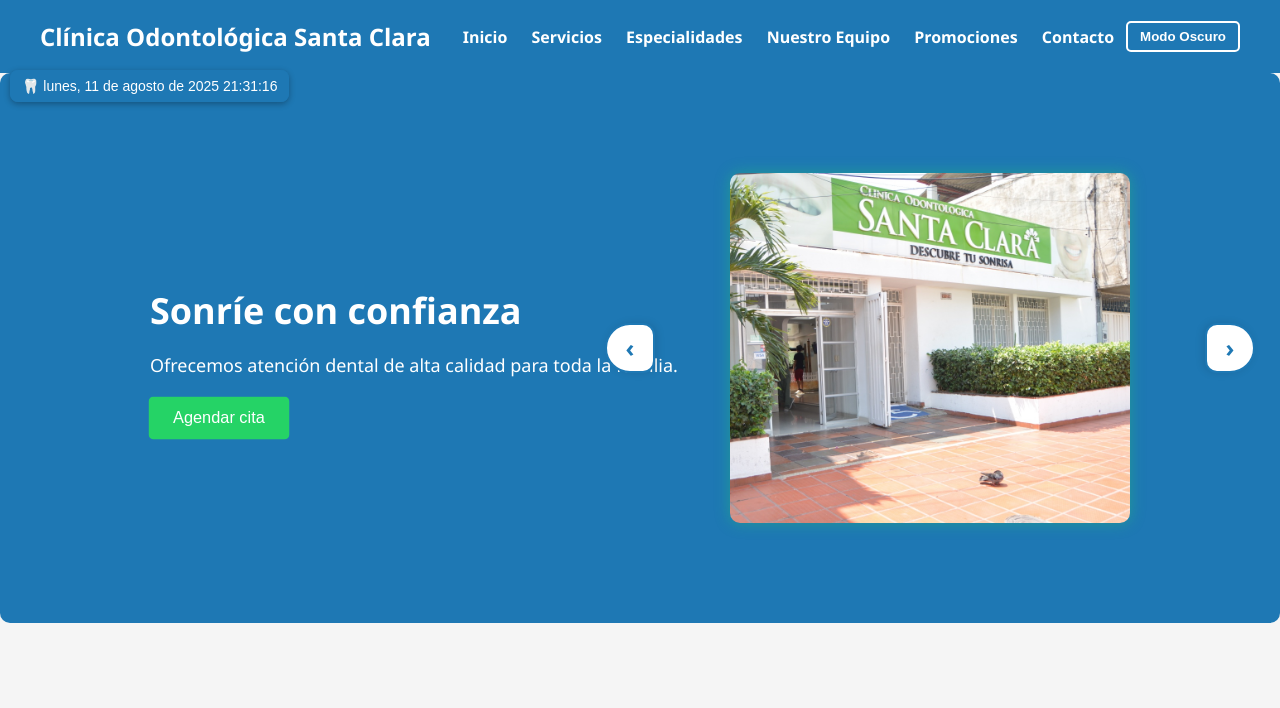
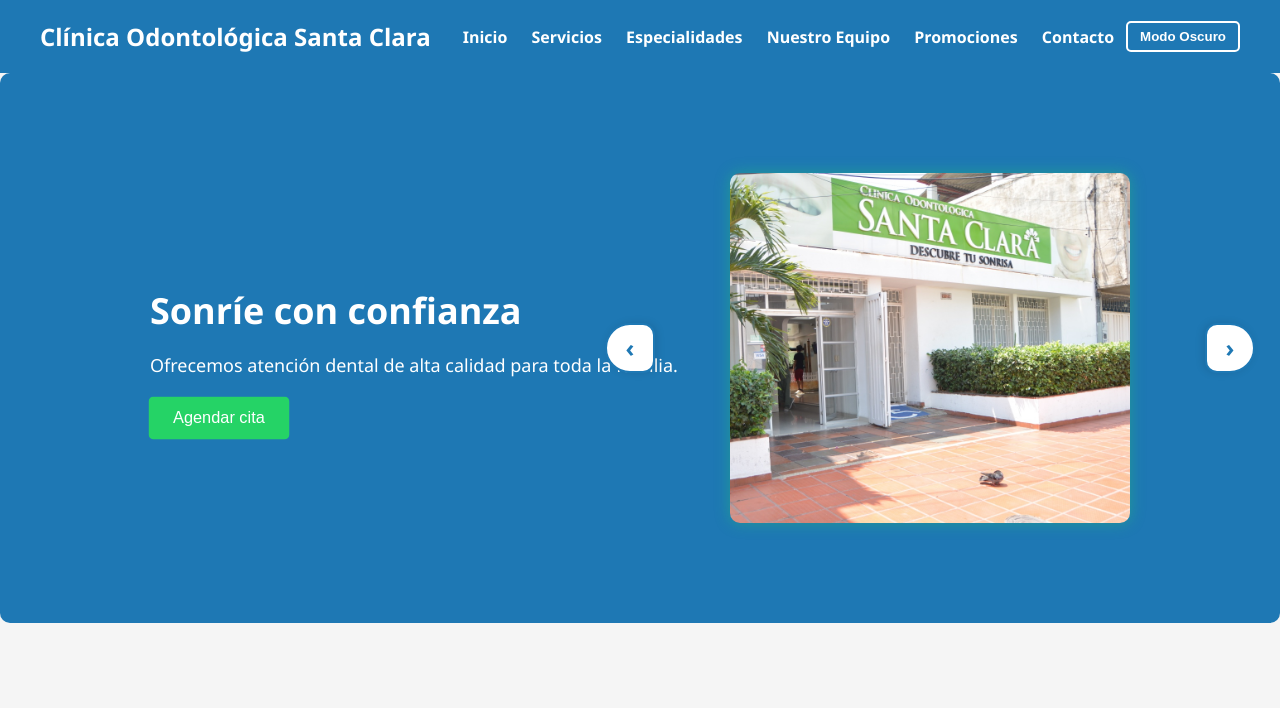
Before and after one commit to jrojasprada758-source/Pagina-web-clinica-odontologica-santa-clara, a plain HTML site: page index.html in a window 1280 px wide. Shown: the top 708 px of the page. Drawn offline with Linux system fonts and the light colour scheme.

Commit message:
Clinica odontologica santa clara

```diff
--- a/index.html
+++ b/index.html
@@ -405,33 +405,6 @@
         background: #1DA851;
         outline: none;
       }
-
-      /* WIDGET FECHA Y HORA */
-      #widget-hora {
-        position: fixed;
-        top: 70px;
-        left: 10px;
-        background-color: rgba(30, 120, 180, 0.9);
-        color: white;
-        padding: 8px 12px;
-        border-radius: 8px;
-        font-family: Arial, sans-serif;
-        font-size: 14px;
-        box-shadow: 0 2px 6px rgba(0,0,0,0.3);
-        z-index: 9999;
-        text-align: center;
-        user-select: none;
-        transition: background-color 0.3s ease, color 0.3s ease;
-      }
-      body.dark #widget-hora {
-        background-color: rgba(15, 74, 109, 0.9);
-        color: #b0d4f1;
-      }
-      #wi
-      dget-hora span {
-        display: block;
-      }
-
       /* Responsive */
 /* Ajustes para móvil */
 @media (max-width: 768px) {
@@ -597,13 +570,6 @@
         />
         <button id="sendBtn" aria-label="Enviar mensaje">Enviar</button>
       </div>
-    </div>
-
-    <div id="widget-hora" aria-live="polite" aria-atomic="true" aria-label="Fecha y hora actuales">
-      🦷
-      <span id="fecha"></span>
-      <span id="hora"></span>
-    </div>
 
     <script>
       // Modo oscuro toggle
@@ -677,20 +643,6 @@
           window.open(url, '_blank');
         }, 1500);
       }
-
-      // Widget fecha y hora
-      function actualizarHoraFecha() {
-        const fechaEl = document.getElementById("fecha");
-        const horaEl = document.getElementById("hora");
-        const ahora = new Date();
-        const opcionesFecha = { weekday: 'long', year: 'numeric', month: 'long', day: 'numeric' };
-        fechaEl.textContent = ahora.toLocaleDateString('es-ES', opcionesFecha);
-        const hora = ahora.toLocaleTimeString('es-ES', { hour: '2-digit', minute: '2-digit', second: '2-digit' });
-        horaEl.textContent = hora;
-      }
-      setInterval(actualizarHoraFecha, 1000);
-      actualizarHoraFecha();
-
       // Slider imágenes con transición y flechas
       const images = ['dentista.jpg', 'dentista2.jpg', 'dentista3.jpg'];
       let currentIndex = 0;
```
